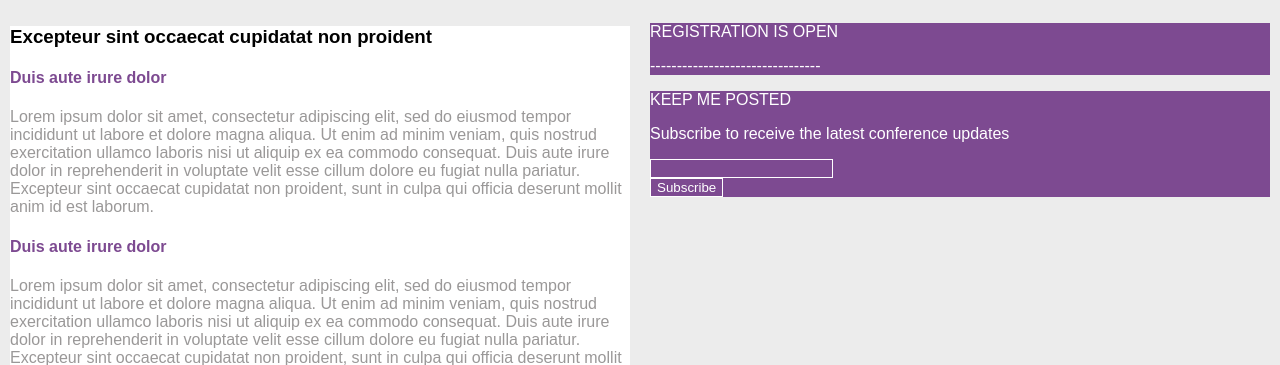
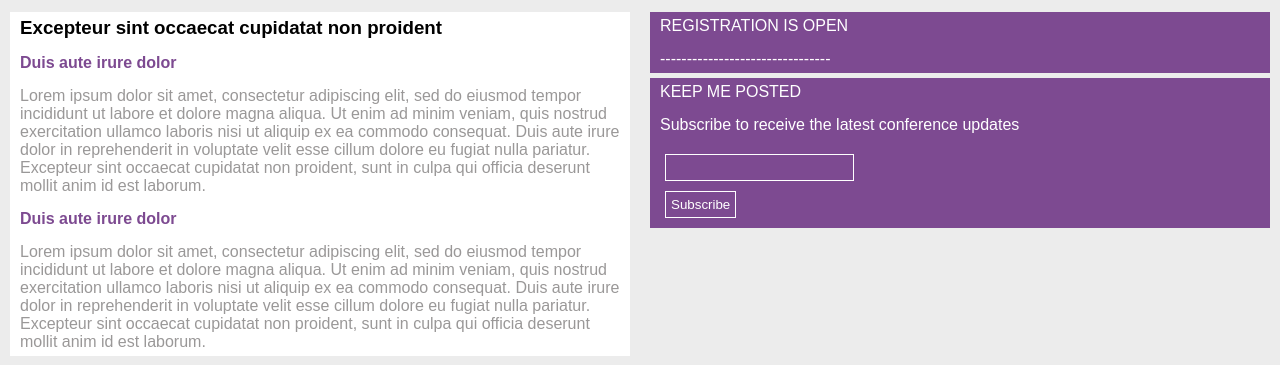
Before and after one commit to hellag/web-asssignment-conference, a plain HTML site: page index.html in a window 1280 px wide. Shown: the part 189-554 px from the top of the page. Drawn offline with Linux system fonts and the light colour scheme.

Commit message:
1st version

```diff
--- a/style.css
+++ b/style.css
@@ -7,9 +7,11 @@
   --black: #000000;
   --footer: #0cbba2;
 }
+
 * {
   box-sizing: border-box;
 }
+
 body {
   margin: auto;
   font-family: 'Fauna One', sans-serif;
@@ -59,11 +61,12 @@ main {
   justify-content: center;
 }
 
-main > div{
+main>div {
   width: 50%;
-  margin:10px;
+  margin: 10px;
 
 }
+
 section {
   background-color: var(--white);
 }
@@ -84,6 +87,16 @@ aside {
 
 .p-aside {
   color: var(--white);
+  padding: 5px;
+}
+
+p,
+form,
+h3,
+h4,
+input {
+  margin: 5px;
+  padding: 5px;
 }
 
 .footer {
@@ -122,6 +135,7 @@ aside {
 .footer-signature-info {
   color: var(--white);
 }
-span{
+
+span {
   color: var(--white);
 }
```
